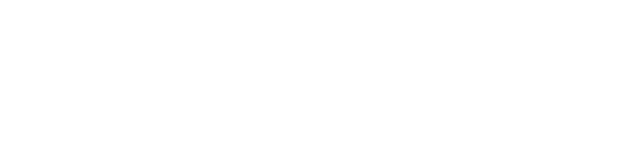
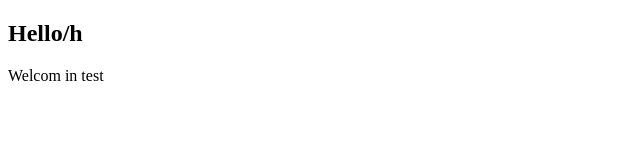
Before and after one commit to mariamtechcampus/project-1, a plain HTML site: page index.html in a window 1280 px wide. Shown: the whole page, without its empty margins (0-640 px from the left). Drawn offline with Linux system fonts and the light colour scheme.

Commit message:
add new line in index

```diff
--- a/index.html
+++ b/index.html
@@ -4,6 +4,8 @@
 	<title>index</title>
 </head>
 <body>
+	<h2> Hello/h</h2>
+	<p> Welcom in test </p>
 
 </body>
 </html>
```
